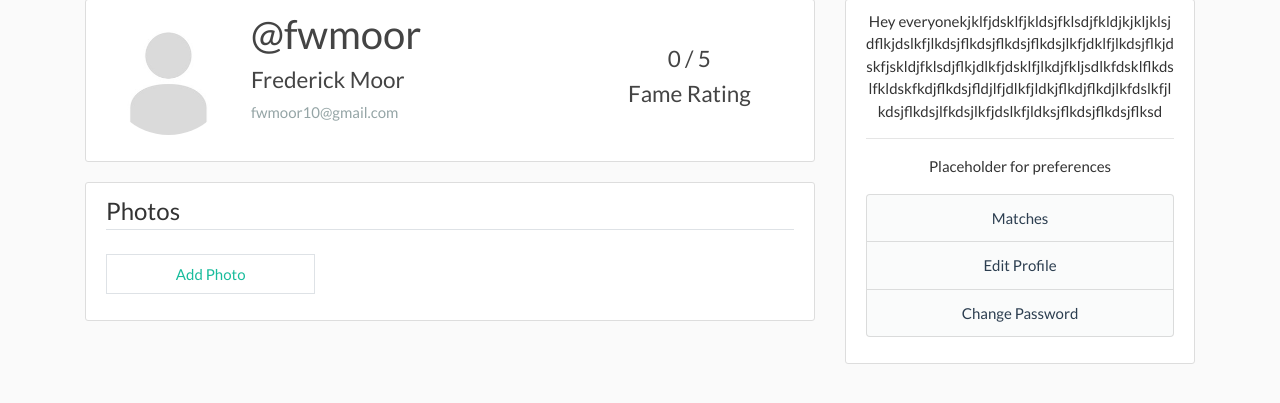
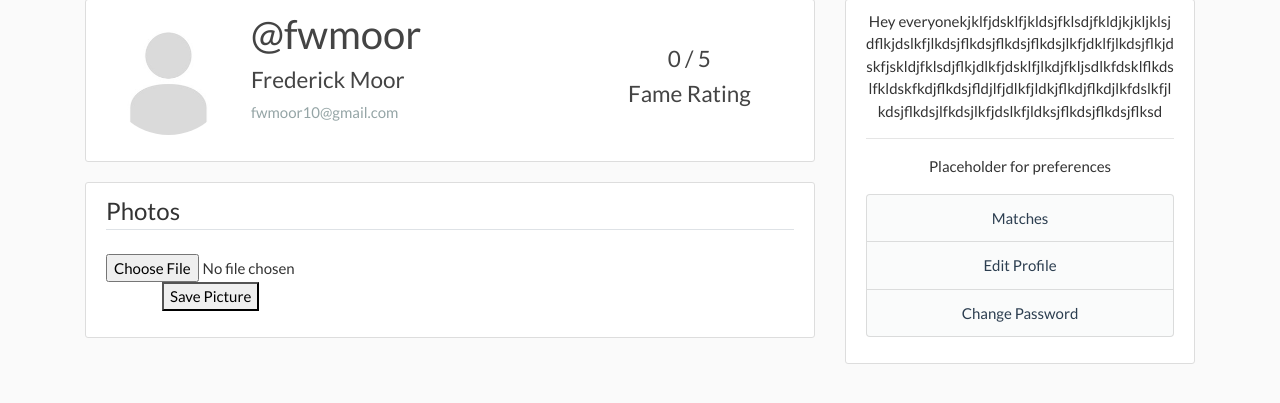
Before and after one commit to FWMoor/Matcha, a Flask app: page /user/profile in a window 1280 px wide. Shown: the part 102-505 px from the top of the page. Run offline with Flask 2, Linux system fonts and the light colour scheme; a user stored in the database is signed in; data comes from the database, SQL or seed files in the repository; both versions use the stored data as it was after the commit; data that the repository does not hold is empty; some libraries are stand-ins or nearby versions.

Commit message:
adding of photos and setting of avis and removing of photos done. Just needs styling lol

```diff
--- a/matcha/users/routes.py
+++ b/matcha/users/routes.py
@@ -1,15 +1,32 @@
 from flask import Blueprint, render_template, url_for, request, flash, redirect, session, abort
 from jinja2 import TemplateNotFound
+
+import secrets
+import os
 
 from matcha.auth.utils import hash_password
 from matcha.decorators import is_logged_in
 from matcha.db import db_connect, dict_factory
 
+ALLOWED_EXTENSIONS = {'.png', '.jpg', '.jpeg'}
+
 users = Blueprint('users', __name__,
 				  template_folder='./templates', static_folder='../static')
 
-@users.route('/profile', defaults={'username': None})
-@users.route('/profile/<username>')
+def save_picture(form_picture):
+	random_hex = secrets.token_hex(8)
+	_, f_ext = os.path.splitext(form_picture.filename)
+	if (f_ext in ALLOWED_EXTENSIONS):
+		picture_fn = str(session['id']) + "." + random_hex + f_ext
+		picture_path = os.path.join('matcha/static/photos', picture_fn)
+		form_picture.save(picture_path)
+		return picture_fn
+	else:
+		flash('Unsupported extention type!', 'danger')
+		return 'Empty'
+
+@users.route('/profile', defaults={'username': None}, methods=['GET', 'POST'])
+@users.route('/profile/<username>', methods=['GET', 'POST'])
 @is_logged_in
 def profile(username):
 	if username == None:
@@ -21,12 +38,25 @@ def profile(username):
 	cur.execute("SELECT * FROM users WHERE username=?", [username])
 	result = cur.fetchone()
 	if result:
+		if request.method == 'POST':
+			cur.execute("SELECT * FROM photos WHERE userId=?", [result['id']])
+			tot = cur.fetchall()
+			if len(tot) < 5:
+				picture_file = save_picture(request.files['picture'])
+				if picture_file != 'Empty':
+					cur.execute("SELECT * FROM photos WHERE userId=?", [result['id']])
+					pics = cur.fetchall()
+					if not pics:
+						cur.execute("INSERT INTO photos (userId, path, profile) VALUES (?, ?, 1)", [session['id'], picture_file])
+					else:
+						cur.execute("INSERT INTO photos (userId, path) VALUES (?, ?)", [session['id'], picture_file])
+					con.commit()
 		cur.execute("SELECT * FROM photos WHERE userId=?", [result['id']])
 		pics = cur.fetchall()
 		cur.execute("SELECT * FROM photos WHERE userId=? AND profile=1", [result['id']])
 		profile = cur.fetchone()
 		con.close()
-		image = profile.path if profile != None else 'default.jpeg'
+		image = profile['path'] if profile != None else 'default.jpeg'
 		image_file = url_for('static', filename='photos/' + image)
 		try:
 			if result['password']:
@@ -102,3 +132,36 @@ def password():
 			return render_template('password.html')
 		except TemplateNotFound:
 			abort(404)
+
+@users.route('/delete/<photoId>')
+@is_logged_in
+def delete_pic(photoId):
+	con = db_connect()
+	cur = con.cursor()
+	cur.execute("SELECT * FROM photos WHERE userId=? AND id=?", [session['id'], photoId])
+	result = cur.fetchone()
+	if result:
+		os.remove('matcha/static/photos/' + result[2])
+		cur.execute("DELETE FROM photos WHERE userId=? AND id=?", [session['id'], photoId])
+		con.commit()
+	else:
+		flash('Couldn\'t delete the picture!', 'danger')
+	con.close()
+	return redirect(url_for('users.profile'))
+
+@users.route('/set/<photoId>')
+@is_logged_in
+def set_pic(photoId):
+	con = db_connect()
+	cur = con.cursor()
+	cur.execute("SELECT * FROM photos WHERE userId=? AND id=?", [session['id'], photoId])
+	result = cur.fetchone()
+	if (result):
+		cur.execute("UPDATE photos SET profile=? WHERE userId=? AND profile=?", [0, session['id'], 1])
+		con.commit()
+		cur.execute("UPDATE photos SET profile=? WHERE id=? AND userId=?", [1, photoId, session['id']])
+		con.commit()
+	else:
+		flash('Couldn\'t update profile picture!', 'danger')
+	con.close()
+	return redirect(url_for('users.profile'))
--- a/matcha/users/templates/profile.html
+++ b/matcha/users/templates/profile.html
@@ -27,14 +27,20 @@
 				src="{{url_for('static', filename='photos/' + pic.path)}}"
 				class="img-fluid img-thumbnail"
 			/>
+			<a href="{{ './set/' ~ pic.id }}" class="btn btn-primary">Set AVI</a>
+			<a href="{{ './delete/' ~ pic.id }}" class="btn btn-danger">Delete</a>
 		</figure>
 		{% endfor %}
 		{% if amount < 5 and (not username or session.username == username.lower()) %}
-		<a href="#" class="col-md-4 addMoreButton">
+		<form action="" method="POST" enctype="multipart/form-data" class="col-md-4 addMoreButton">
+				<input type="file" name="picture" id="picture">
+				<button type="submit">Save Picture</button>
+		</form>
+		<!-- <a href="#" class="col-md-4 addMoreButton">
 			<figure class="addMore">
 				<span>Add Photo</span>
 			</figure>
-		</a>
+		</a> -->
 		{% endif %}
 	</div>
 	<!-- <form>
```
Also changed, not shown: matcha/site.db.
